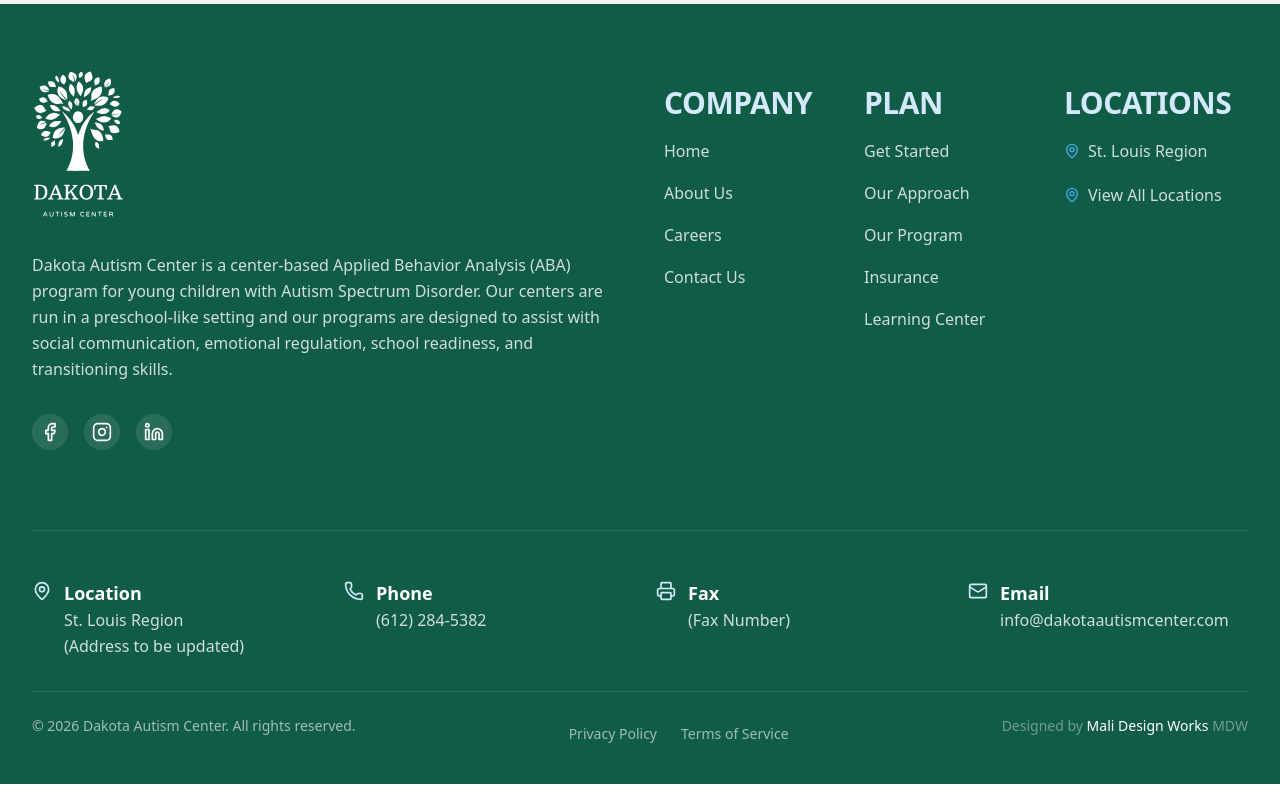
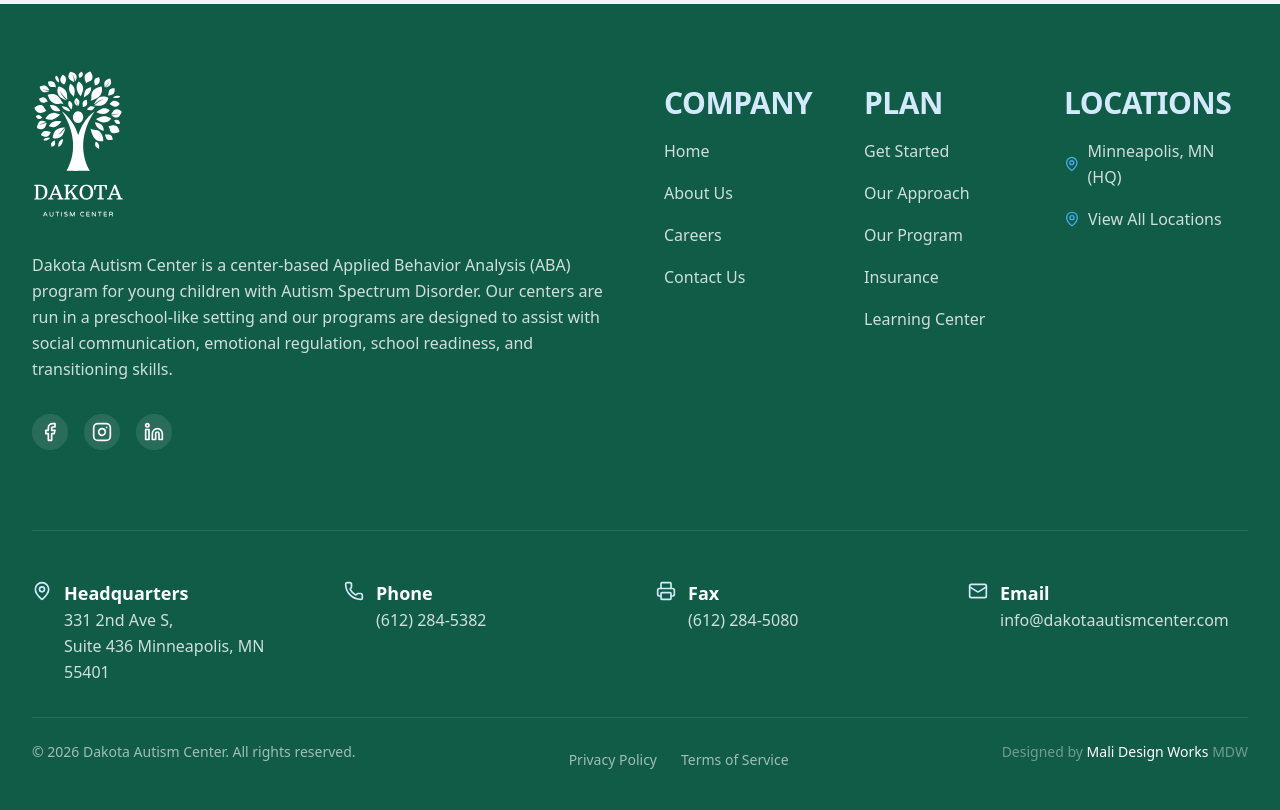
Before and after one commit to ali00159/dakota-autism-center, a Next.js app: page / in a window 1280 px wide. Shown: the part 5180-5990 px from the top of the page. Before the commit the page ends 5964 px from the top, so only its background shows below. Built offline with nearby package versions, Linux system fonts and the light colour scheme.

Commit message:
Update Footer component with new headquarters location and contact details
- Change location label from 'St. Louis Region' to 'Minneapolis, MN (HQ)'.
- Update address details to reflect the new headquarters location.
- Modify fax information to include a clickable link with the fax number.

```diff
--- a/src/components/Footer.tsx
+++ b/src/components/Footer.tsx
@@ -20,7 +20,7 @@
       { label: 'Learning Center', href: '#learning-center' },
     ],
     locations: [
-      { label: 'St. Louis Region', href: '#locations' },
+      { label: 'Minneapolis, MN (HQ)', href: '#locations' },
       { label: 'View All Locations', href: '#locations' },
     ]
   };
@@ -122,10 +122,10 @@
           <div className="flex items-start gap-3">
             <MapPin className="w-5 h-5 text-[#D4EAFC] mt-0.5 shrink-0" />
             <div>
-              <span className="font-bold text-lg">Location</span>
+              <span className="font-bold text-lg">Headquarters</span>
               <p className="text-white/80 leading-relaxed">
-                St. Louis Region<br />
-                (Address to be updated)
+                331 2nd Ave S,<br />
+                Suite 436 Minneapolis, MN 55401
               </p>
             </div>
           </div>
@@ -146,9 +146,9 @@
             <Printer className="w-5 h-5 text-[#D4EAFC] mt-0.5 shrink-0" />
             <div>
               <span className="font-bold text-lg">Fax</span>
-              <p className="text-white/80">
-                (Fax Number)
-              </p>
+              <a href="fax:612-284-5080" className="block text-white/80 hover:text-white transition-colors">
+                (612) 284-5080
+              </a>
             </div>
           </div>
 
```
